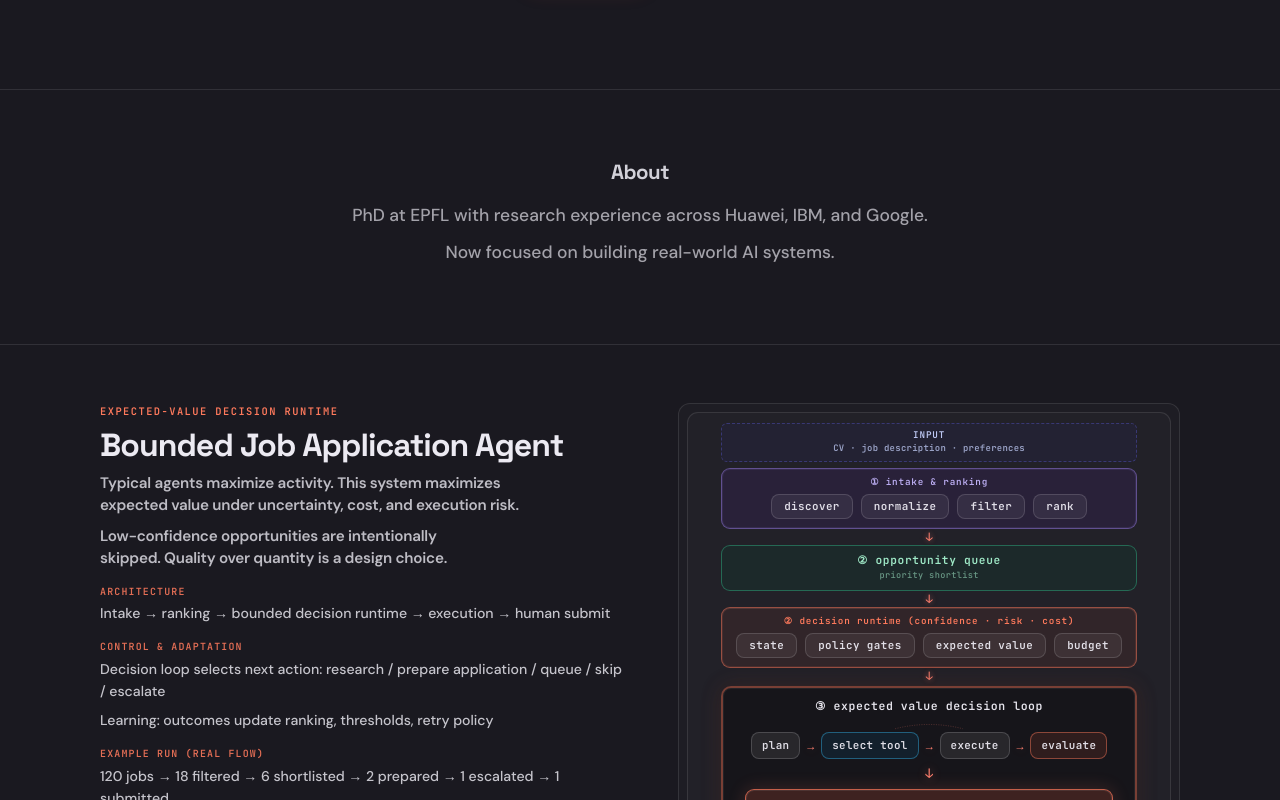
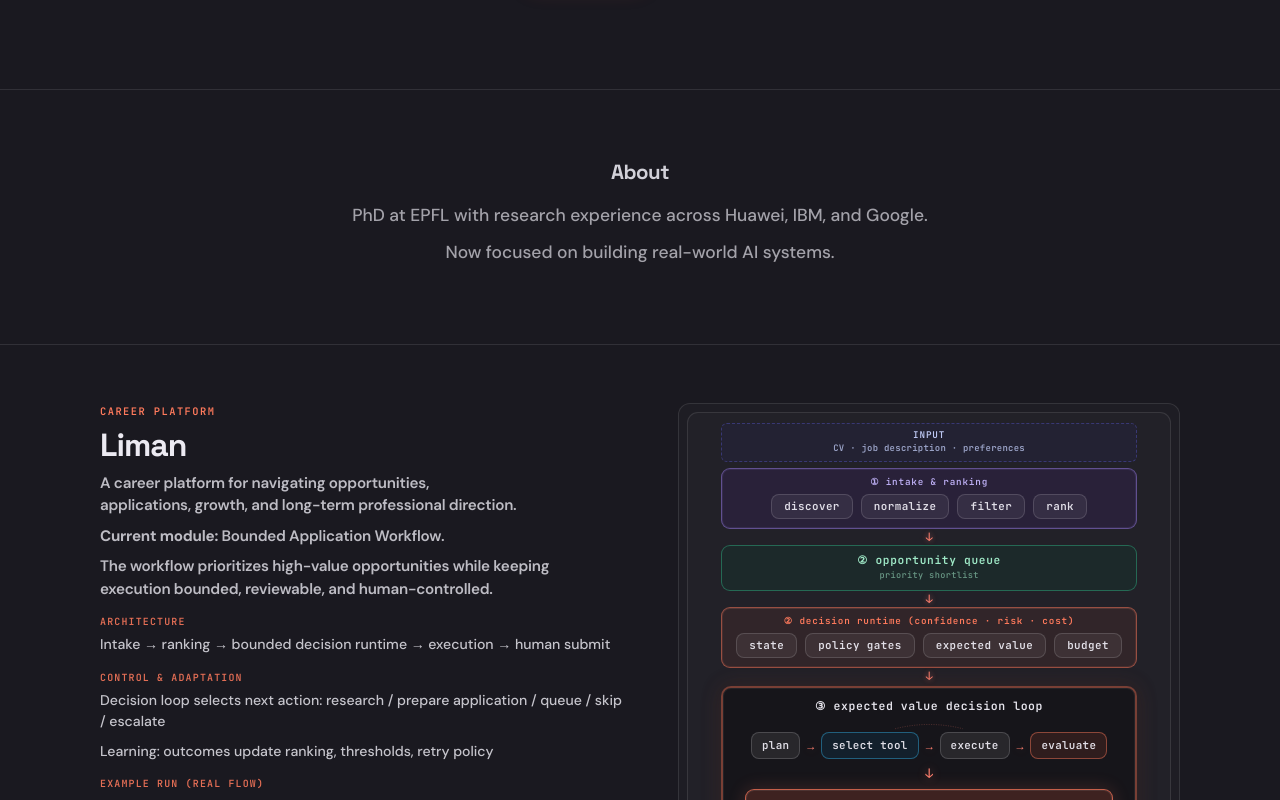
Before and after one commit to ana-stanojevic/ana-stanojevic.com, a React (Vite) app in the folder site/: page / in a window 1280 px wide. Shown: the part 423-1223 px from the top of the page. Built offline with nearby package versions, Linux system fonts and the light colour scheme; no server answers.

Commit message:
limen added to site

```diff
--- a/site/src/components/BuildSection.tsx
+++ b/site/src/components/BuildSection.tsx
@@ -115,17 +115,21 @@ export default function BuildSection() {
       <div className="container">
         <div className="section-build__split">
           <div className="section-build__split-main">
-            <p className="section-build__eyebrow">Expected-value decision runtime</p>
+            <p className="section-build__eyebrow">Career platform</p>
             <h2 id="build-title" className="section-build__title">
-              Bounded Job Application Agent
+              Liman
             </h2>
             <div className="section-build__intro">
               <p className="section-build__subtitle">
-                Typical agents maximize activity. This system maximizes expected value under uncertainty, cost, and
-                execution risk.
+                A career platform for navigating opportunities, applications, growth, and long-term professional
+                direction.
               </p>
               <p className="section-build__subtitle">
-                Low-confidence opportunities are intentionally skipped. Quality over quantity is a design choice.
+                <strong>Current module:</strong> Bounded Application Workflow.
+              </p>
+              <p className="section-build__subtitle">
+                The workflow prioritizes high-value opportunities while keeping execution bounded, reviewable, and
+                human-controlled.
               </p>
             </div>
             <div className="section-build__block">
```
Also changed, not shown: 1 other file (tests, documents, lock files or other folders).
